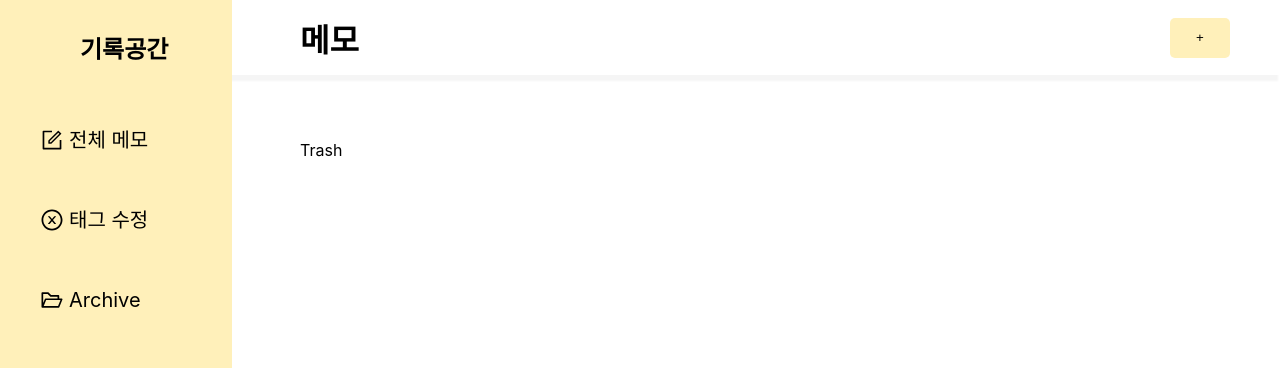
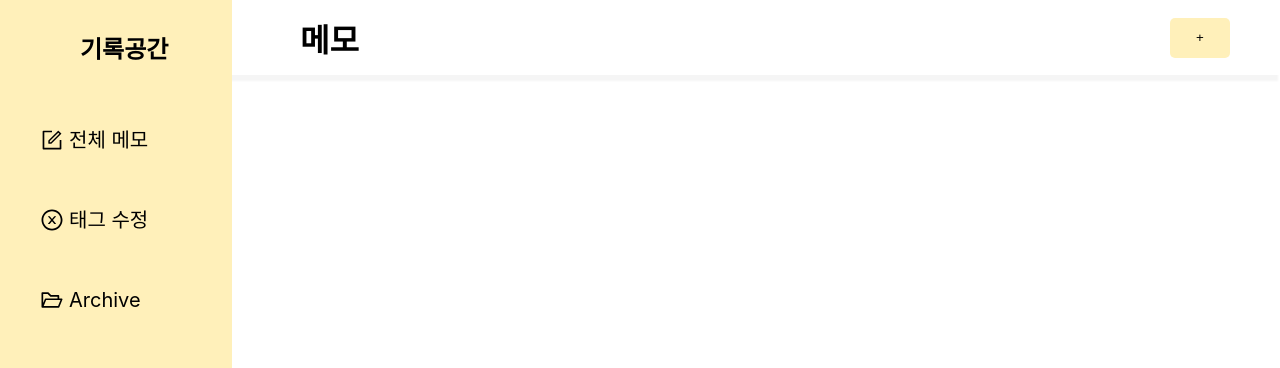
Before and after one commit to naringst/mind-store, a React (Create React App) app: page /trash in a window 1280 px wide. Shown: the top 368 px of the page. Built offline with nearby package versions, Linux system fonts and the light colour scheme.

Commit message:
feat : 휴지통 상태 및 기능 구현

```diff
--- a/src/pages/Home.tsx
+++ b/src/pages/Home.tsx
@@ -91,7 +91,7 @@ const SortButton = styled.button`
   cursor: pointer;
 `;
 
-const NoteGrid = styled.div`
+export const NoteGrid = styled.div`
   width: 100%;
   margin: 40px 0;
 
--- a/src/pages/Note.tsx
+++ b/src/pages/Note.tsx
@@ -12,6 +12,7 @@ import { useDispatch } from "react-redux";
 import { noteActions } from "../store/note";
 import parse from "html-react-parser";
 import { modalActions } from "../store";
+import { trashActions } from "../store/trash";
 
 export default function Note({
   id,
@@ -35,6 +36,18 @@ export default function Note({
   const DeleteNoteHandler = (e: any) => {
     //노트 삭제
     dispatch(noteActions.deleteNote(e.target.id));
+    dispatch(
+      trashActions.addTrash({
+        id,
+        title,
+        priority,
+        pinned,
+        content,
+        tags,
+        createdTime,
+        color,
+      })
+    );
   };
 
   const archivingNoteHandler = (e: any) => {
@@ -73,12 +86,12 @@ export default function Note({
           <StyledAiOutlineFolderOpen
             id={id}
             size="25px"
-            onClick={DeleteNoteHandler}
+            onClick={archivingNoteHandler}
           />
           <StyledAiOutlineDelete
             id={id}
             size="25px"
-            onClick={archivingNoteHandler}
+            onClick={DeleteNoteHandler}
           />
         </IconsDiv>
       </BottomDiv>
--- a/src/pages/Trash.tsx
+++ b/src/pages/Trash.tsx
@@ -1,5 +1,29 @@
+import { useSelector } from "react-redux";
+import { NoteType } from "../types/NoteType";
+import { NoteGrid } from "./Home";
+import Note from "./Note";
 import { PagesContainer } from "./Pages.styles";
 
 export default function Trash() {
-  return <PagesContainer>Trash</PagesContainer>;
+  const trashList = useSelector((state: any) => state.trash.trashList);
+  return (
+    <PagesContainer>
+      <NoteGrid>
+        {trashList.map((note: NoteType) => {
+          return (
+            <Note
+              id={note.id}
+              title={note.title}
+              content={note.content}
+              priority={note.priority}
+              pinned={note.pinned}
+              tags={note.tags}
+              createdTime={note.createdTime}
+              color={note.color}
+            ></Note>
+          );
+        })}
+      </NoteGrid>
+    </PagesContainer>
+  );
 }
--- a/src/store/index.tsx
+++ b/src/store/index.tsx
@@ -3,6 +3,7 @@ import { addedTagsSlice, tagSlice } from "./tag";
 import { noteSlice } from "./note";
 import { useDispatch } from "react-redux";
 import { NoteType } from "../types/NoteType";
+import { trashSlice } from "./trash";
 
 //노트 생성 모달
 const modalSlice = createSlice({
@@ -69,5 +70,6 @@ export const store = configureStore({
     tag: tagSlice.reducer,
     addedTag: addedTagsSlice.reducer,
     note: noteSlice.reducer,
+    trash: trashSlice.reducer,
   },
 });
--- /dev/null
+++ b/src/store/trash.tsx
@@ -0,0 +1,25 @@
+import { createSlice, PayloadAction } from "@reduxjs/toolkit";
+import { TrashListType, NoteType } from "../types/NoteType";
+
+const initialNoteState: TrashListType = { trashList: [] };
+export const trashSlice = createSlice({
+  name: "trash",
+  initialState: initialNoteState,
+  reducers: {
+    addTrash(state, action: PayloadAction<NoteType>) {
+      const newNote = action.payload;
+      state.trashList.push(newNote);
+    },
+    deleteTrash(state, action: PayloadAction<string>) {
+      //id를 활용해 삭제
+      const deletedTrashList = state.trashList.filter((note: NoteType) => {
+        return note.id !== action.payload;
+      });
+      state.trashList = deletedTrashList;
+    },
+    deleteAllTrash(state) {
+      state.trashList = [];
+    },
+  },
+});
+export const trashActions = trashSlice.actions;
```
